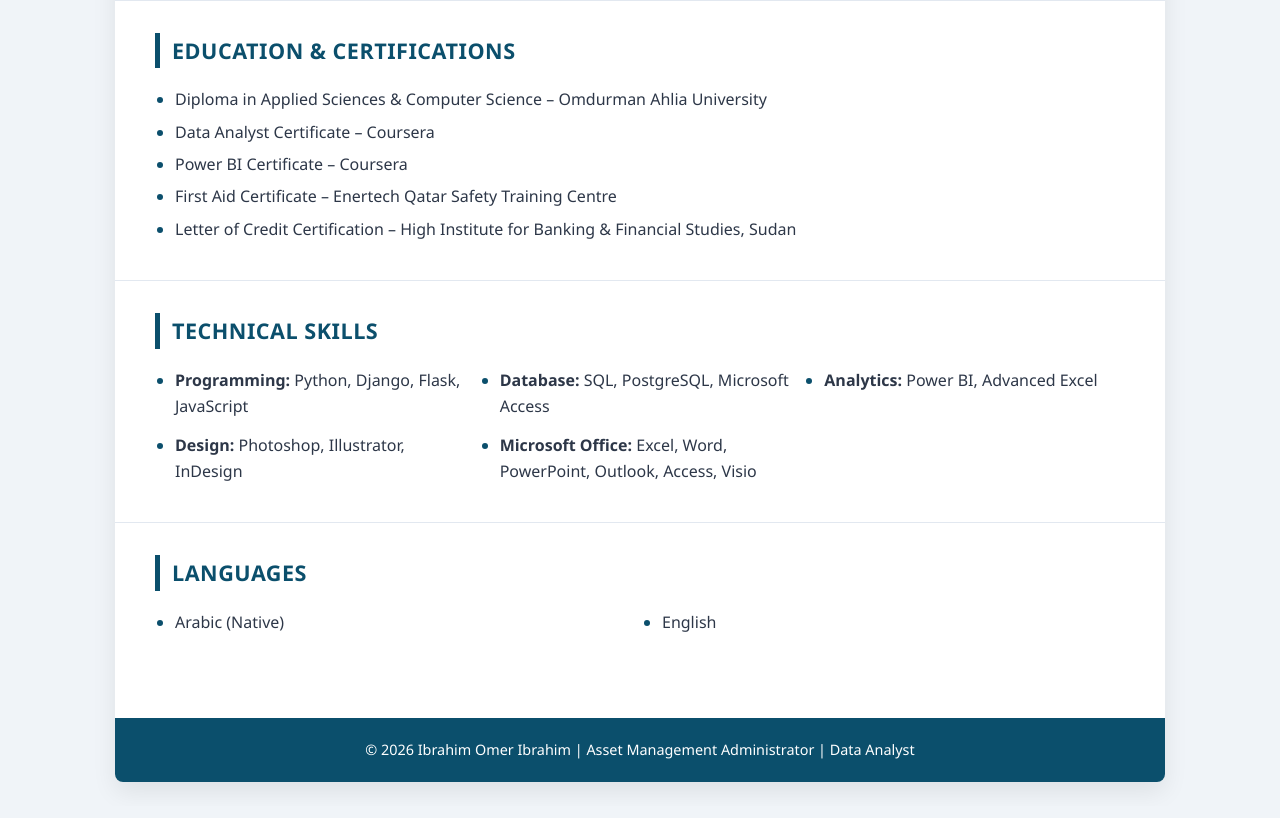
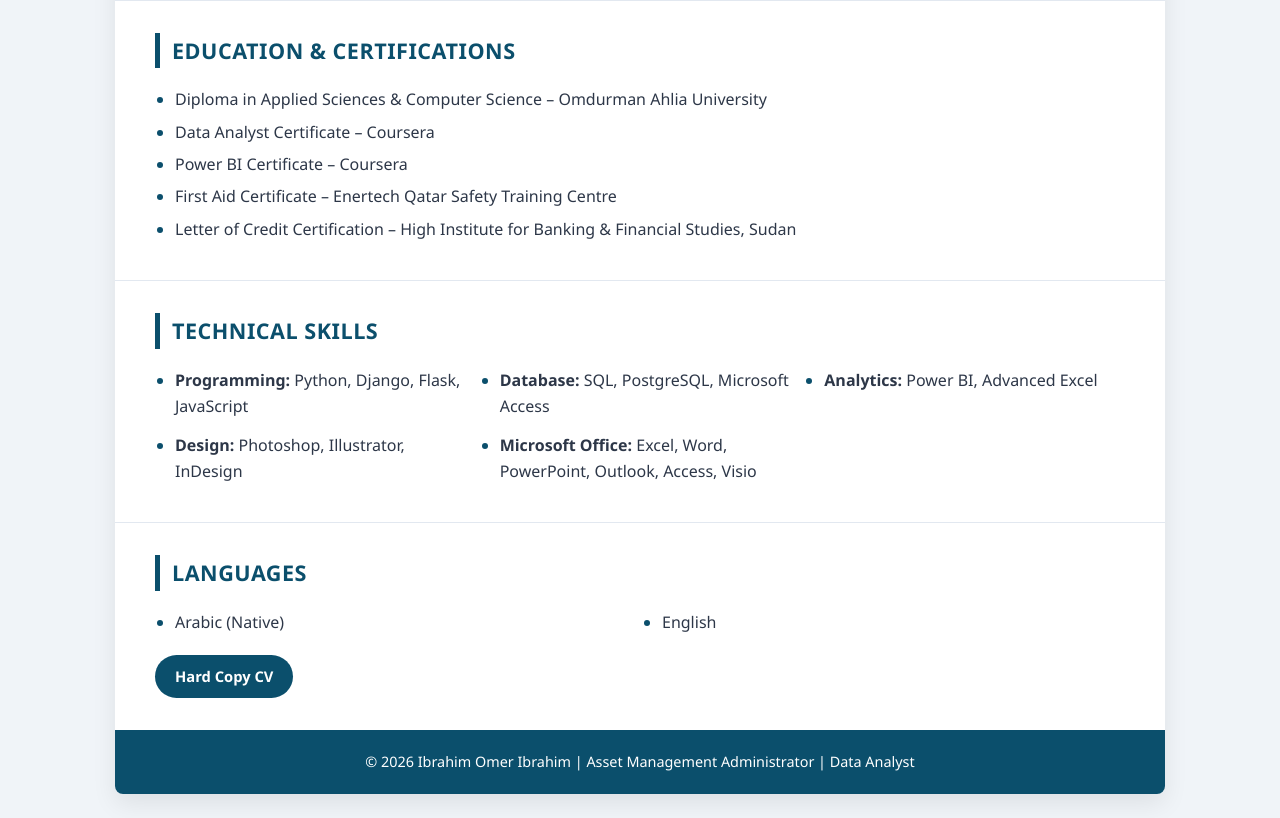
Before and after one commit to ibrahimoia/MyCV, a plain HTML site: page index.html in a window 1280 px wide. Shown: the part 2974-3792 px from the top of the page. Drawn offline with Linux system fonts and the light colour scheme.

Commit message:
Update index.html

```diff
--- a/index.html
+++ b/index.html
@@ -587,9 +587,13 @@
           <li>Arabic (Native)</li>
           <li>English</li>
         </ul>
-         <div>
-        <a href="CV-Ibrahim-IOI.pdf" target="_blank" class="btn-link">View Documents</a>
-    </div>
+
+        <div class="project-cta">
+          <a href="CV-Ibrahim-IOI.pdf" target="_blank" rel="noopener noreferrer" class="btn-project">
+            Hard Copy CV
+          </a>
+        </div>
+
       </section>
     </main>
 
```
